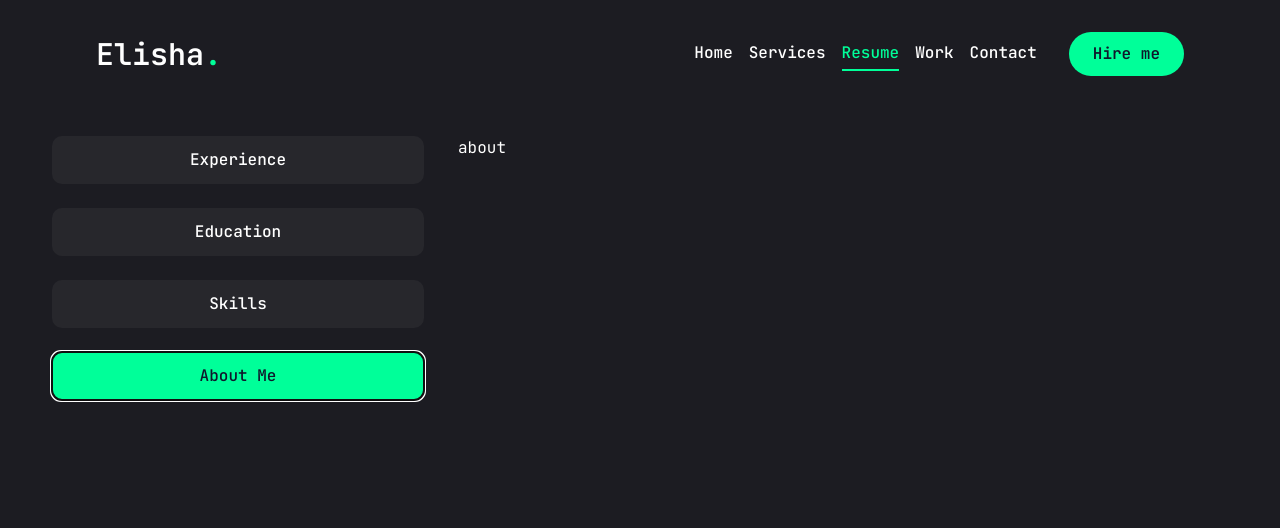
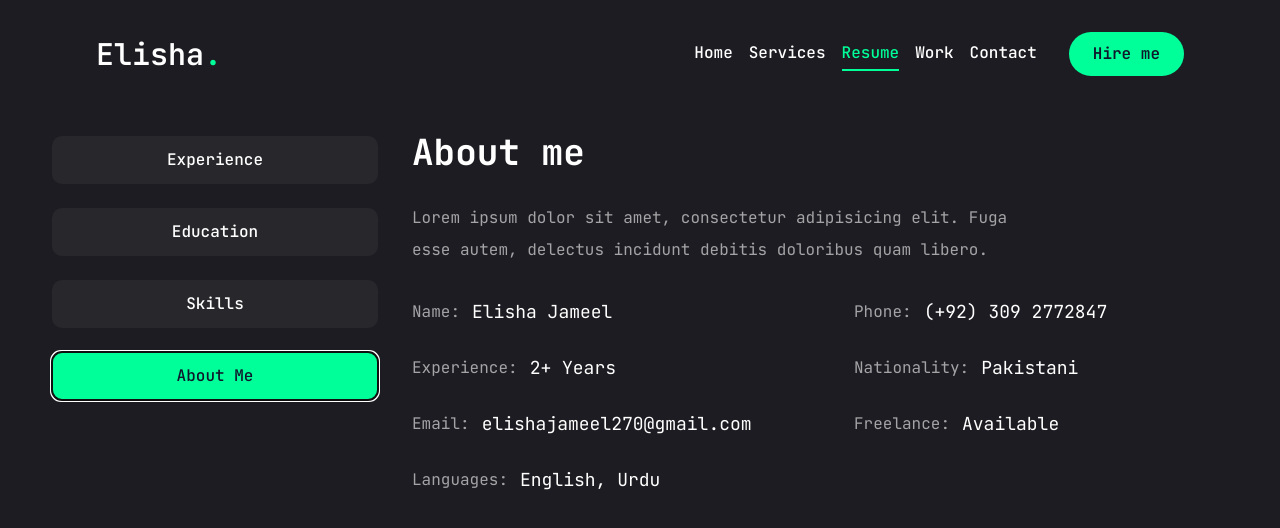
Before and after one commit to elishabhatti/elisha-portfolio, a Next.js app: page /resume in a window 1280 px wide. Both pictures are taken after a click on the tab "About Me". Shown: the top 528 px of the page. Built offline with nearby package versions, Linux system fonts and the light colour scheme.

Commit message:
showed the about

```diff
--- a/app/resume/page.jsx
+++ b/app/resume/page.jsx
@@ -260,8 +260,31 @@ const Resume = () => {
               </ul>
             </TabsContent>
             {/* about */}
-            <TabsContent value="about" className="w-full">
-              about
+            <TabsContent
+              value="about"
+              className="w-full text-center xl:text-left"
+            >
+              <div className="flex flex-col gap-[30px]">
+                <h3 className="text-4xl font-bold ">{about.title}</h3>
+                <p className="max-w-[600px] text-white/60 mx-auto xl:mx-0">
+                  {about.description}
+                </p>
+                <ul className="grid grid-cols-1 xl:grid-cols-2 gap-3 xl:gap-y-6 xl:gap-x-16 xl:w-[820px] w-full mx-auto xl:mx-0">
+                  {about.info.map((item, index) => {
+                    return (
+                      <li
+                        key={index}
+                        className="flex items-center xl:justify-start gap-3"
+                      >
+                        <span className="text-white/60">
+                          {item.fieldName}:{" "}
+                        </span>
+                        <span className="text-lg">{item.fieldValue}</span>
+                      </li>
+                    );
+                  })}
+                </ul>
+              </div>
             </TabsContent>
           </div>
         </Tabs>
```
